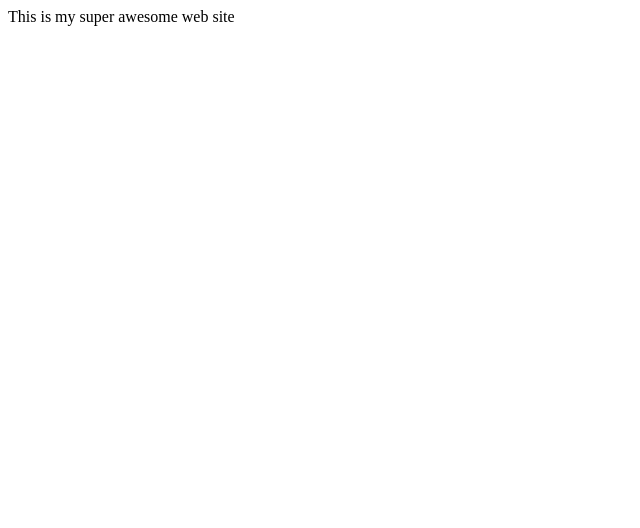
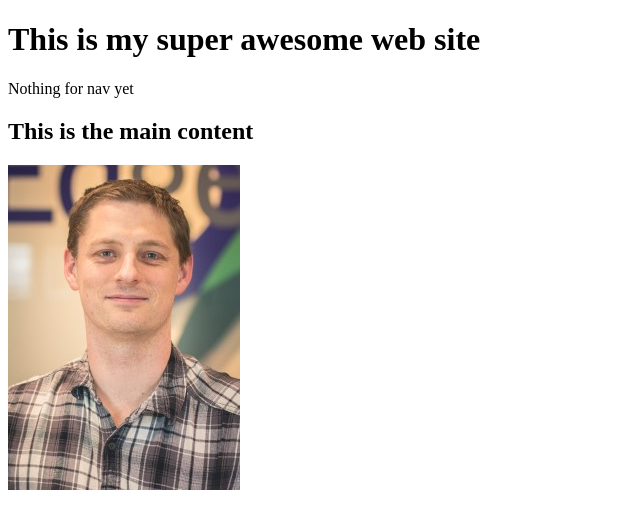
Before and after one commit to kevinroymcgregor/kevinroymcgregor.github.io, a plain HTML site: page index.html in a window 1280 px wide. Shown: the whole page, without its empty margins (0-640 px from the left). Drawn offline with Linux system fonts and the light colour scheme.

Commit message:
Added pic and formatting

```diff
--- a/index.html
+++ b/index.html
@@ -4,6 +4,13 @@
         <title>My Personal Web Page</title>
     </head>
     <body>
-        This is my super awesome web site
+        <header>
+            <h1>This is my super awesome web site</h1>
+        </header>
+        <nav>Nothing for nav yet</nav>
+        <main>
+            <h2>This is the main content</h2>
+            <hero><img src="Kevin McGregor.jpg"> </hero>
+        </main>
     </body>
 </html>
```
Also changed, not shown: Kevin McGregor.jpg (added).
